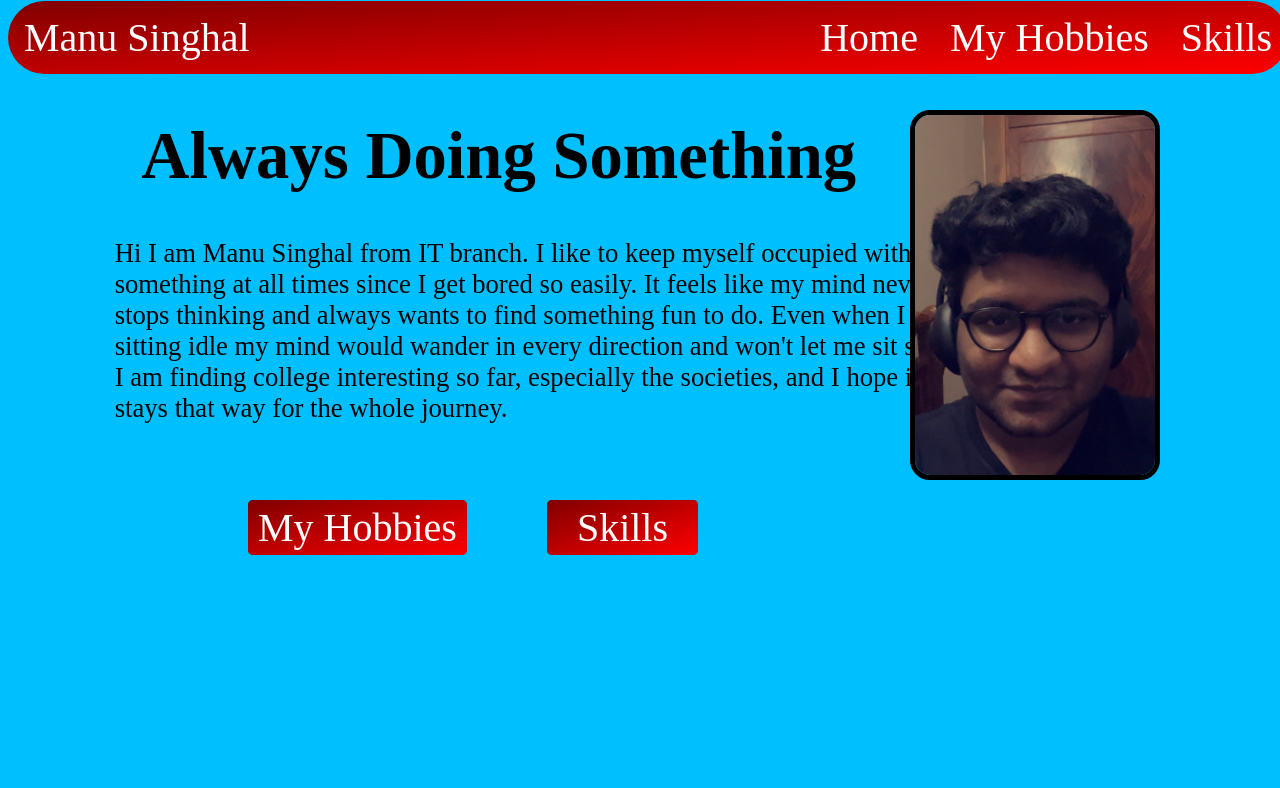
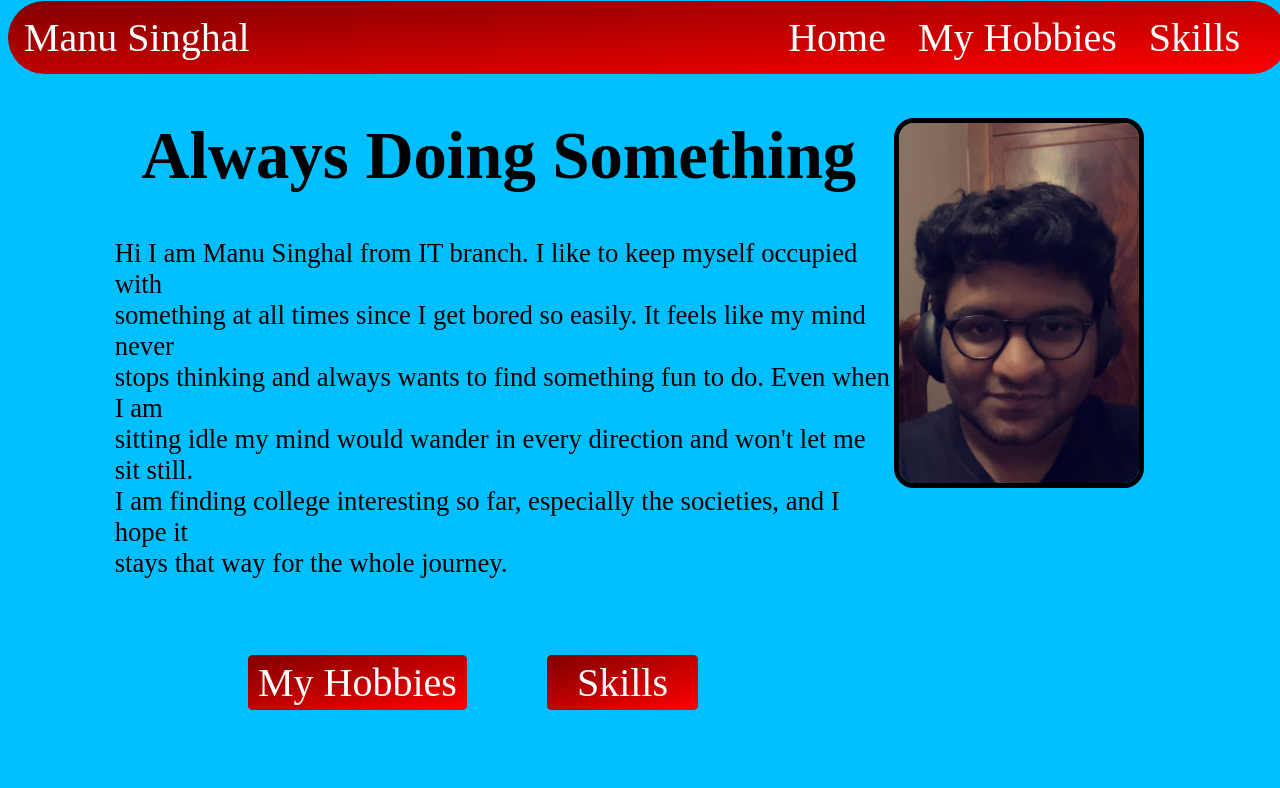
Before and after one commit to manusinghal10/manusinghal10.github.io, a plain HTML site: page index.html in a window 1280 px wide. Shown: the top 788 px of the page. Drawn offline with Linux system fonts and the light colour scheme.

Commit message:
Update styles.css

```diff
--- a/styles.css
+++ b/styles.css
@@ -4,16 +4,18 @@ html {
 body {
     background-color:deepskyblue;
 }
+.Home img{height:360px;
+    width:240px;
+    margin-right:8em;
+    margin-top:2em;
+    border-radius:20px;
+    border: 5px solid black;
+}
 .Home {
     background-color:deepskyblue;
 }
-.Home img{position:absolute;
-    right:120px;
-    height:360px;
-    width:240px;
-    bottom:320px;
-    border-radius:20px;
-    border: 5px solid black;
+.grid {grid-auto-columns: 100px;
+    grid-gap:20px;
 
 }
 .navbar{
@@ -43,13 +45,21 @@ body {
     text-decoration: none;
 }
 .name{ margin-left:4em;}
-.nav{ margin-right:2em;}
+.sec{ margin-right:2em;}
 
 .navbar a:hover{
     color:black;
     text-decoration:underline;
     font-size:32pt;
 
+}
+.navbar a:active{color:black;
+    text-decoration:underline;
+    font-size:32pt;
+}
+.navbar a .active {color:black;
+text-decoration:underline;
+font-size:32pt;
 }
 h1 {font-size:50pt;
     margin-left:2em;
@@ -103,7 +113,7 @@ h1 {font-size:50pt;
     background-color:white;
 
 }
-h2{ margin-top:3em;
+h2{margin-top:3em;
     font-size:60pt;
     text-align:center;
     padding:80px;
```
